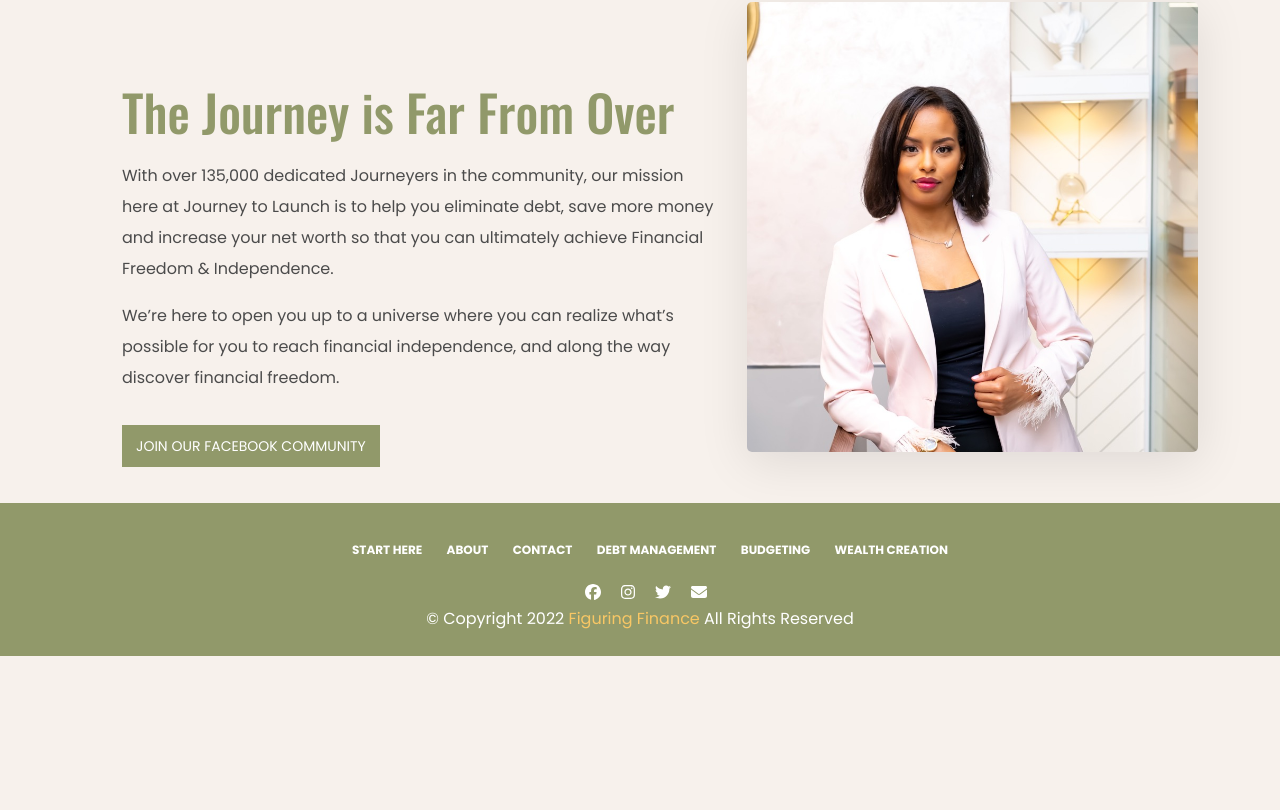
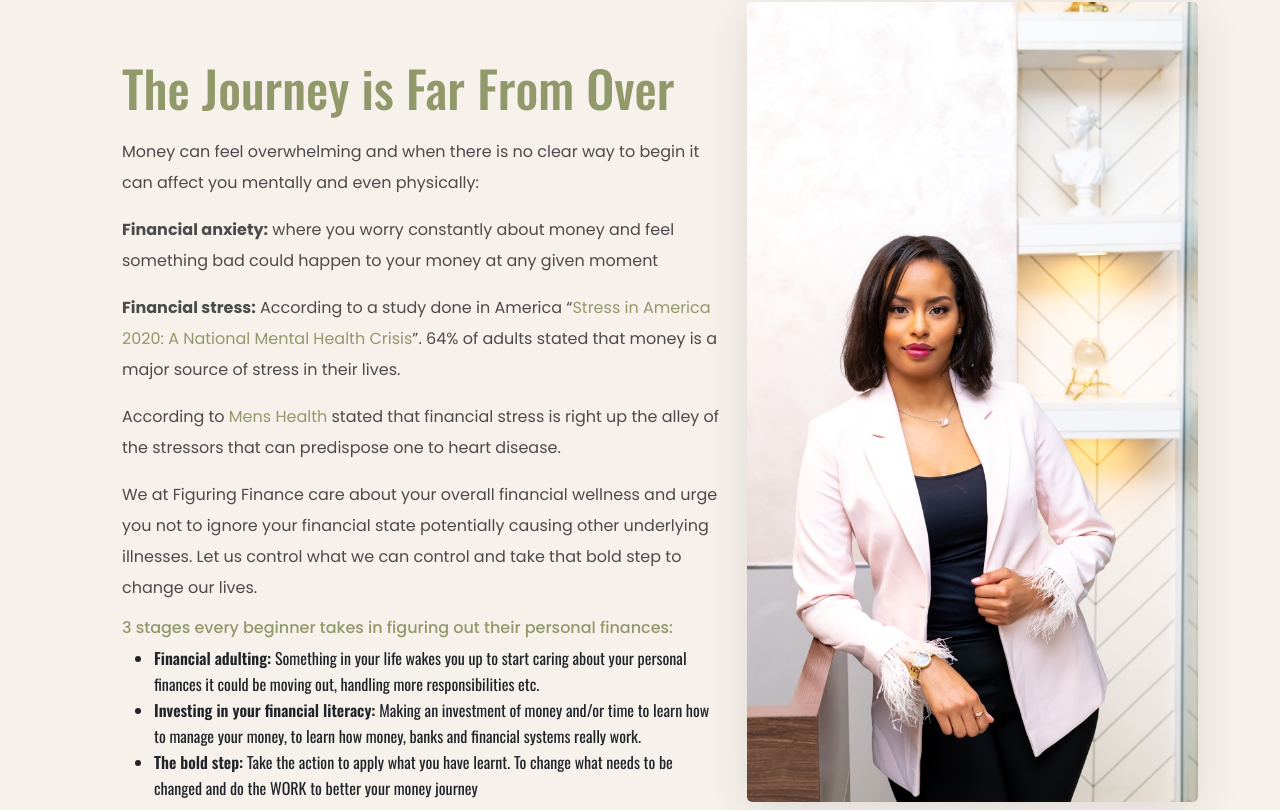
Before and after one commit to WilsonKinyua/figuring-finance, a React (Create React App) app: page /about in a window 1280 px wide. Shown: the part 1090-1900 px from the top of the page. Before the commit the page ends 1746 px from the top, so only its background shows below. Built offline with nearby package versions, Linux system fonts and the light colour scheme.

Commit message:
content updated

```diff
--- a/src/__responsive.scss
+++ b/src/__responsive.scss
@@ -110,6 +110,10 @@
   .coaching .card {
     height: auto;
   }
+
+  .navbar .navbar-brand img {
+    height: 50px;
+  }
 }
 
 @media only screen and (max-width: 992px) {
--- a/src/components/Footer.tsx
+++ b/src/components/Footer.tsx
@@ -1,11 +1,6 @@
 import { Link } from "react-router-dom";
 import { FontAwesomeIcon } from "@fortawesome/react-fontawesome";
-import {
-  faFacebook,
-  faInstagram,
-  faTwitter,
-} from "@fortawesome/free-brands-svg-icons";
-import { faEnvelope } from "@fortawesome/free-solid-svg-icons";
+import { faInstagram, faYoutube } from "@fortawesome/free-brands-svg-icons";
 
 export default function Footer() {
   return (
@@ -14,7 +9,8 @@ export default function Footer() {
         <div className="row">
           <div className="col-md-12 text-center footer-top">
             <p>
-              <Link to="/">Start Here</Link> <Link to="/">About</Link> <Link to="/">Contact</Link>{" "}
+              <Link to="/">Start Here</Link> <Link to="/about">About</Link>{" "}
+              <Link to="/contact">Contact</Link>{" "}
               <Link to="/">Debt management</Link> <Link to="/">Budgeting</Link>{" "}
               <Link to="/">Wealth creation</Link>
             </p>
@@ -24,26 +20,34 @@ export default function Footer() {
           <div className="col-sm-12 text-center">
             <p className="mb-4 text-white">
               <ol className="social mb-0">
-                <li>
-                  <a href="/" target="_blank" rel="noopener noreferrer">
+                {/* <li>
+                  <a href="" target="_blank" rel="noopener noreferrer">
                     <FontAwesomeIcon icon={faFacebook} />
                   </a>
-                </li>
+                </li> */}
                 <li>
-                  <a href="/" target="_blank" rel="noopener noreferrer">
+                  <a
+                    href="https://www.instagram.com/figuring_finance/"
+                    target="_blank"
+                    rel="noopener noreferrer"
+                  >
                     <FontAwesomeIcon icon={faInstagram} />
                   </a>
                 </li>
                 <li>
-                  <a href="/" target="_blank" rel="noopener noreferrer">
-                    <FontAwesomeIcon icon={faTwitter} />
+                  <a
+                    href="https://www.youtube.com/@figuringfinance8159"
+                    target="_blank"
+                    rel="noopener noreferrer"
+                  >
+                    <FontAwesomeIcon icon={faYoutube} />
                   </a>
                 </li>
-                <li>
+                {/* <li>
                   <a href="/" target="_blank" rel="noopener noreferrer">
                     <FontAwesomeIcon icon={faEnvelope} />
                   </a>
-                </li>
+                </li> */}
               </ol>
               © Copyright {new Date().getFullYear()}{" "}
               <Link to="/">Figuring Finance</Link> All Rights Reserved
--- a/src/components/Navbar.tsx
+++ b/src/components/Navbar.tsx
@@ -1,10 +1,6 @@
 import { FontAwesomeIcon } from "@fortawesome/react-fontawesome";
-import { faBars, faXmark, faEnvelope } from "@fortawesome/free-solid-svg-icons";
-import {
-  faFacebook,
-  faInstagram,
-  faTwitter,
-} from "@fortawesome/free-brands-svg-icons";
+import { faBars, faXmark } from "@fortawesome/free-solid-svg-icons";
+import { faInstagram, faYoutube } from "@fortawesome/free-brands-svg-icons";
 import { Link } from "react-router-dom";
 import $ from "jquery";
 import logo from "../img/logo.png";
@@ -54,23 +50,21 @@ export default function Navbar() {
             <hr />
             <ul className="social mb-0">
               <li>
-                <a href="/" target="_blank" rel="noopener noreferrer">
-                  <FontAwesomeIcon icon={faFacebook} />
-                </a>
-              </li>
-              <li>
-                <a href="/" target="_blank" rel="noopener noreferrer">
+                <a
+                  href="https://www.instagram.com/figuring_finance/"
+                  target="_blank"
+                  rel="noopener noreferrer"
+                >
                   <FontAwesomeIcon icon={faInstagram} />
                 </a>
               </li>
               <li>
-                <a href="/" target="_blank" rel="noopener noreferrer">
-                  <FontAwesomeIcon icon={faTwitter} />
-                </a>
-              </li>
-              <li>
-                <a href="/" target="_blank" rel="noopener noreferrer">
-                  <FontAwesomeIcon icon={faEnvelope} />
+                <a
+                  href="https://www.youtube.com/@figuringfinance8159"
+                  target="_blank"
+                  rel="noopener noreferrer"
+                >
+                  <FontAwesomeIcon icon={faYoutube} />
                 </a>
               </li>
             </ul>
--- a/src/pages/AboutUs.tsx
+++ b/src/pages/AboutUs.tsx
@@ -5,7 +5,6 @@ import about from "../img/about.jpeg";
 // import brave from "../icons/protest.png";
 import stand from "../img/stand.jpeg";
 // import investments from "../icons/investments-accesibility.png";
-import { Link } from "react-router-dom";
 export default function AboutUs() {
   return (
     <Fragment>
@@ -104,26 +103,73 @@ export default function AboutUs() {
               <div className="row">
                 <div className="col-md-12">
                   <div className="journey-content">
-                    <h2 className="mt-4 mb-4">The Journey is Far From Over</h2>
+                    <h2 className="mb-4">The Journey is Far From Over</h2>
                     <p>
-                      With over 135,000 dedicated Journeyers in the community,
-                      our mission here at Journey to Launch is to help you
-                      eliminate debt, save more money and increase your net
-                      worth so that you can ultimately achieve Financial Freedom
-                      & Independence.
+                      Money can feel overwhelming and when there is no clear way
+                      to begin it can affect you mentally and even physically:
                     </p>
                     <p>
-                      We’re here to open you up to a universe where you can
-                      realize what’s possible for you to reach financial
-                      independence, and along the way discover financial
-                      freedom.
+                      <strong>Financial anxiety:</strong> where you worry
+                      constantly about money and feel something bad could happen
+                      to your money at any given moment
                     </p>
-                    <Link
-                      to="/"
-                      className="btn btn-primary btn-lg mt-3 text-uppercase"
-                    >
-                      join our facebook community
-                    </Link>
+                    <p>
+                      <strong>Financial stress:</strong> According to a study
+                      done in America “
+                      <a
+                        href="https://www.apa.org/news/press/releases/stress/2020/sia-mental-health-crisis.pdf"
+                        target="_blank"
+                        rel="noopener noreferrer"
+                        className="main-color"
+                      >
+                        Stress in America 2020: A National Mental Health Crisis
+                      </a>
+                      ”. 64% of adults stated that money is a major source of
+                      stress in their lives.
+                    </p>
+                    <p>
+                      According to{" "}
+                      <a
+                        href="https://www.menshealth.com/health/a36489551/money-stress-heart-health/"
+                        target="_blank"
+                        rel="noopener noreferrer"
+                        className="main-color"
+                      >
+                        Mens Health
+                      </a>{" "}
+                      stated that financial stress is right up the alley of the
+                      stressors that can predispose one to heart disease.
+                    </p>
+                    <p>
+                      We at Figuring Finance care about your overall financial
+                      wellness and urge you not to ignore your financial state
+                      potentially causing other underlying illnesses. Let us
+                      control what we can control and take that bold step to
+                      change our lives.
+                    </p>
+                    <h6>
+                      3 stages every beginner takes in figuring out their
+                      personal finances:
+                    </h6>
+                    <ul>
+                      <li>
+                        <strong>Financial adulting:</strong> Something in your
+                        life wakes you up to start caring about your personal
+                        finances it could be moving out, handling more
+                        responsibilities etc.
+                      </li>
+                      <li>
+                        <strong>Investing in your financial literacy:</strong>{" "}
+                        Making an investment of money and/or time to learn how
+                        to manage your money, to learn how money, banks and
+                        financial systems really work.
+                      </li>
+                      <li>
+                        <strong>The bold step:</strong> Take the action to apply
+                        what you have learnt. To change what needs to be changed
+                        and do the WORK to better your money journey
+                      </li>
+                    </ul>
                   </div>
                 </div>
               </div>
--- a/src/pages/Home.tsx
+++ b/src/pages/Home.tsx
@@ -203,7 +203,7 @@ export default function App() {
         <div className="container">
           <div className="row">
             <div className="col-md-12 text-center mt-3 mb-3">
-              <h2 className="main-color">Testimonies</h2>
+              <h2 className="main-color">Testimonials</h2>
             </div>
           </div>
           <div className="text-center">
--- a/src/style.scss
+++ b/src/style.scss
@@ -136,7 +136,6 @@ p {
 
   .navbar-brand img {
     height: 90px;
-    width: 100%;
   }
 
   .nav-link {
@@ -331,15 +330,27 @@ p {
     object-fit: cover;
   }
 
+  a:hover {
+    color: $yellow-color;
+  }
+
   .journey-content {
     padding: 60px 0px 20px 40px;
 
-    h5 {
-      color: $light-yellow;
-      font-size: 18px;
+    h6 {
+      color: $green-color;
+      font-size: 16px;
       font-family: $poppins;
       font-weight: 500;
       line-height: 18px;
+    }
+
+    ul {
+      li {
+        font-size: 16px;
+        font-weight: 400;
+        line-height: 26px;
+      }
     }
 
     h2 {
@@ -518,7 +529,7 @@ p {
 .the-journey-2 {
   .img-wrapper img {
     width: 100%;
-    height: 450px;
+    height: 800px;
     object-fit: cover;
     box-shadow: rgba(0, 0, 0, 0.1) 0px 10px 50px;
     border-radius: 5px;
```
